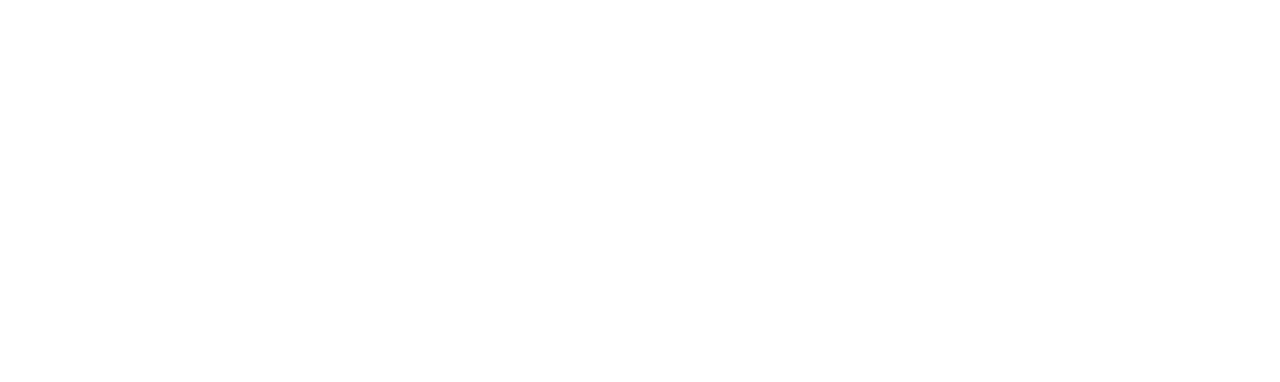
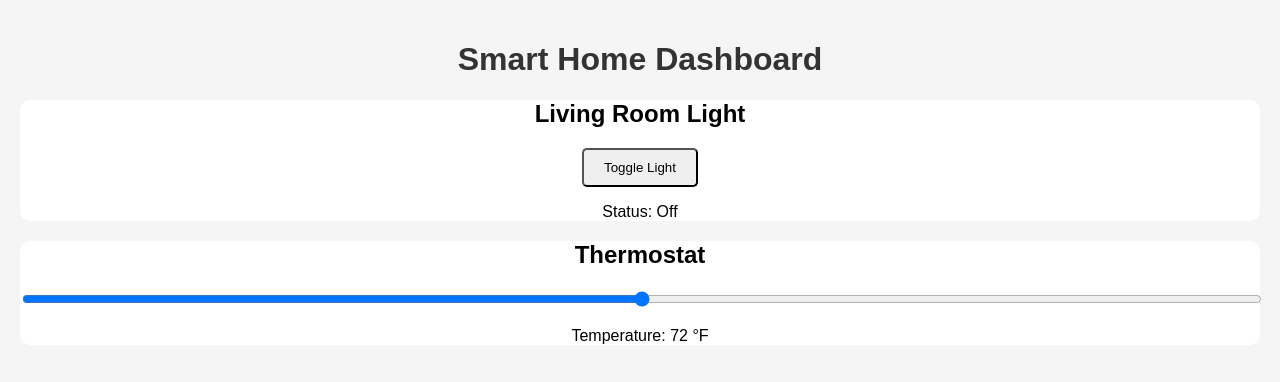
Before and after one commit to Sap-has/smart-home-dashboard, a plain HTML site: page index.html in a window 1280 px wide. Drawn offline with Linux system fonts and the light colour scheme.

Commit message:
Finished template

```diff
--- a/index.html
+++ b/index.html
@@ -3,9 +3,26 @@
 <head>
     <meta charset="UTF-8">
     <meta name="viewport" content="width=device-width, initial-scale=1.0">
-    <title>Document</title>
+    <title>Smart Home Dashboard</title>
+    <link rel="stylesheet" href="styles.css">
 </head>
 <body>
+    <h1>Smart Home Dashboard</h1>
 
+    <div class="device-control">
+        <h2>Living Room Light</h2>
+        <button id="light-toggle">Toggle Light</button>
+        <p>Status: <span id="light-status">Off</span></p>
+    </div>
+
+    <div class="device-control">
+        <h2>Thermostat</h2>
+        <input type="range" id="temp-control" min="60" max="80" step="1">
+        <p>Temperature: <span id="temp-status">72</span> °F</p>
+    </div>
+
+    <!-- Add 2 more items for the last 2 devices -->
+
+    <script src="script.js"></script>
 </body>
 </html>
--- a/script.js
+++ b/script.js
@@ -0,0 +1,18 @@
+// Sample JavaScript to control light and thermostat status
+
+document.getElementById('light-toggle').addEventListener('click', function() {
+    const lightStatus = document.getElementById('light-status');
+    if (lightStatus.textContent === 'Off') {
+        // what will be the light status now?
+    } else {
+        // what will be the light status now?
+    }
+});
+
+document.getElementById('temp-control').addEventListener('input', function() {
+    const temp = document.getElementById('temp-control').value;
+    document.getElementById('temp-status').textContent = temp;
+});
+
+// add more for last 2 devices
+// add more devices and implement them correctly, comments in JSON are not allowed
--- a/styles.css
+++ b/styles.css
@@ -0,0 +1,28 @@
+/* optional, make css better, either copy mine or make your own */
+body {
+    font-family: Arial, sans-serif;
+    background-color: #f5f5f5;
+    text-align: center;
+    margin: 0;
+    padding: 20px;
+}
+
+h1 {
+    color: #333;
+}
+
+.device-control {
+    margin: 20px auto;
+    background-color: #fff;
+    border-radius: 10px;
+}
+
+button {
+    padding: 10px 20px;
+    border-radius: 5px;
+    cursor: pointer;
+}
+
+input[type=range] {
+    width: 100%;
+}
```
Also changed, not shown: devices.json (line endings or trailing spaces).
